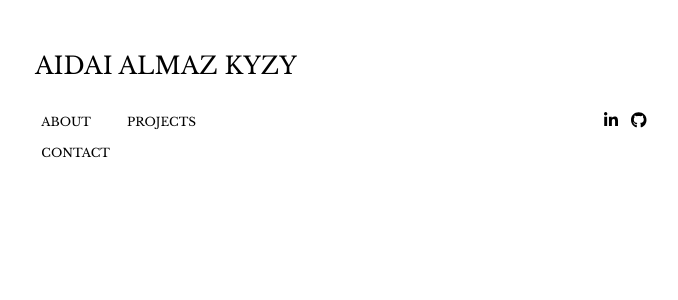
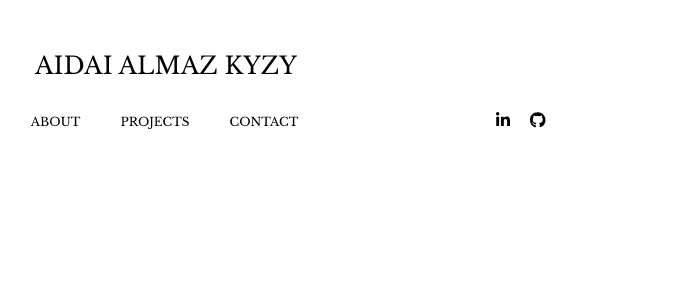
Before and after one commit to Aidai6/portfolio, an Angular app: page / in a window 1280 px wide. Shown: the top 300 px of the page, without its empty margins (474-1152 px from the left). Built offline with nearby package versions, Linux system fonts and the light colour scheme.

Commit message:
completed header component

```diff
--- a/src/app/header/header.component.css
+++ b/src/app/header/header.component.css
@@ -1,4 +1,5 @@
 .header {
+  /*width: 100%;*/
   padding: 2% 6%;
   margin: 2% 6%;
   color: #000;
@@ -10,60 +11,67 @@ h1 {
   justify-content: center;
 }
 
-.header-bottom-row {
-  display: table;
-  width: 100%; /*Optional*/
-  table-layout: fixed;
-  margin: 2% 0;
+nav {
+  display: flex;
+  justify-content: space-between;
+  align-items: center;
+  padding: 30px 10%
 }
 
-.header-column {
-  display: table-cell;
-}
-
-.socials  {
-  display: flex;
-  justify-content: flex-end;
-
-}
-.socials a {
-  margin: 0 2%;
+.nav-links {
+  list-style: none;
 
 }
 
-
-fa-icon {
+.nav-links li{
   display: inline-block;
-  margin: 2% 2%;
+  padding: 0 20px;
+}
+.nav-links li a {
+  transition: all 0.3s ease 0s;
+  text-decoration: none;
+  text-transform: uppercase;
+  color: #000;
+  font-size: 12px;
 }
 
-nav{
-  display: flex;
-  justify-content: center;
-  margin: 2% 6%;
-}
-
-ul {
-  padding: 0;
-}
-
-li {
-  list-style: none;
-  display: inline-block;
-  padding: 8px 12px;
-  text-decoration: none;
-  text-transform: uppercase;
-  font-size: 12px;
-  margin: 0 6px;
-}
-
-a {
-  text-decoration: none;
-  color: #000;
-}
-
-a:hover, fa-icon:hover {
+.nav-links li a:hover{
   color: grey;
 }
 
-@media(max-width: 400px) {}
+
+.pseudo-socials {
+  padding: 0 18px;
+  color: transparent;
+}
+
+.socials fa-icon {
+  padding: 0 10px;
+  color: black;
+  cursor: pointer;
+}
+
+.socials fa-icon:hover {
+  color: grey;
+}
+
+@media(max-width: 700px) {
+  .socials fa-icon {
+    display: none;
+  }
+
+  .pseudo-socials {
+    display: none;
+  }
+
+  nav {
+    justify-content: center;
+  }
+
+  .nav-links li{
+    display: block;
+
+  }
+
+
+}
--- a/src/app/header/header.component.html
+++ b/src/app/header/header.component.html
@@ -1,22 +1,22 @@
 <section class="header">
   <h1>Aidai Almaz kyzy</h1>
-  <div class="header-bottom-row">
-    <div class="header-column"></div>
-    <div class="header-column">
-      <nav>
-        <ul>
-          <li><a href="#" routerLink="/about">About</a></li>
-          <li><a href="#" routerLink="/projects">Projects</a></li>
-          <li><a href="#" routerLink="/contact">Contact</a></li>
-        </ul>
-      </nav>
+  <nav>
+    <div class="pseudo-socials">
+      hell
     </div>
-    <div class="header-column">
-      <div class="socials">
-        <a href="https://www.linkedin.com/in/aidaialmazkyzy/" target="_blank"><fa-icon [icon]="faLinkedIn"></fa-icon></a>
-        <a href="https://github.com/Aidai6" target="_blank"><fa-icon [icon]="gitHub"></fa-icon></a>
-      </div>
+
+    <ul class="nav-links">
+      <li><a href="#" routerLink="/about">About</a></li>
+      <li><a href="#" routerLink="/projects">Projects</a></li>
+      <li><a href="#" routerLink="/contact">Contact</a></li>
+    </ul>
+    <div class="socials">
+      <a href="https://www.linkedin.com/in/aidaialmazkyzy/" target="_blank">
+        <fa-icon [icon]="faLinkedIn"></fa-icon>
+      </a>
+      <a href="https://github.com/Aidai6" target="_blank">
+        <fa-icon [icon]="gitHub"></fa-icon>
+      </a>
     </div>
-  </div>
-
+  </nav>
 </section>
--- a/src/app/header/header.component.ts
+++ b/src/app/header/header.component.ts
@@ -1,5 +1,7 @@
 import { Component, OnInit } from '@angular/core';
 import { faGithub, faLinkedinIn } from '@fortawesome/free-brands-svg-icons';
+
+
 
 @Component({
   selector: 'app-header',
@@ -7,12 +9,15 @@ import { faGithub, faLinkedinIn } from '@fortawesome/free-brands-svg-icons';
   styleUrls: ['./header.component.css']
 })
 export class HeaderComponent implements OnInit {
+
   faLinkedIn = faLinkedinIn;
   gitHub = faGithub;
+
 
   constructor() { }
 
   ngOnInit(): void {
   }
 
+
 }
--- a/src/styles.css
+++ b/src/styles.css
@@ -3,4 +3,5 @@
   font-family: 'Libre Baskerville', serif;
   margin: 0;
   padding: 0;
+  box-sizing: border-box;
 }
```
